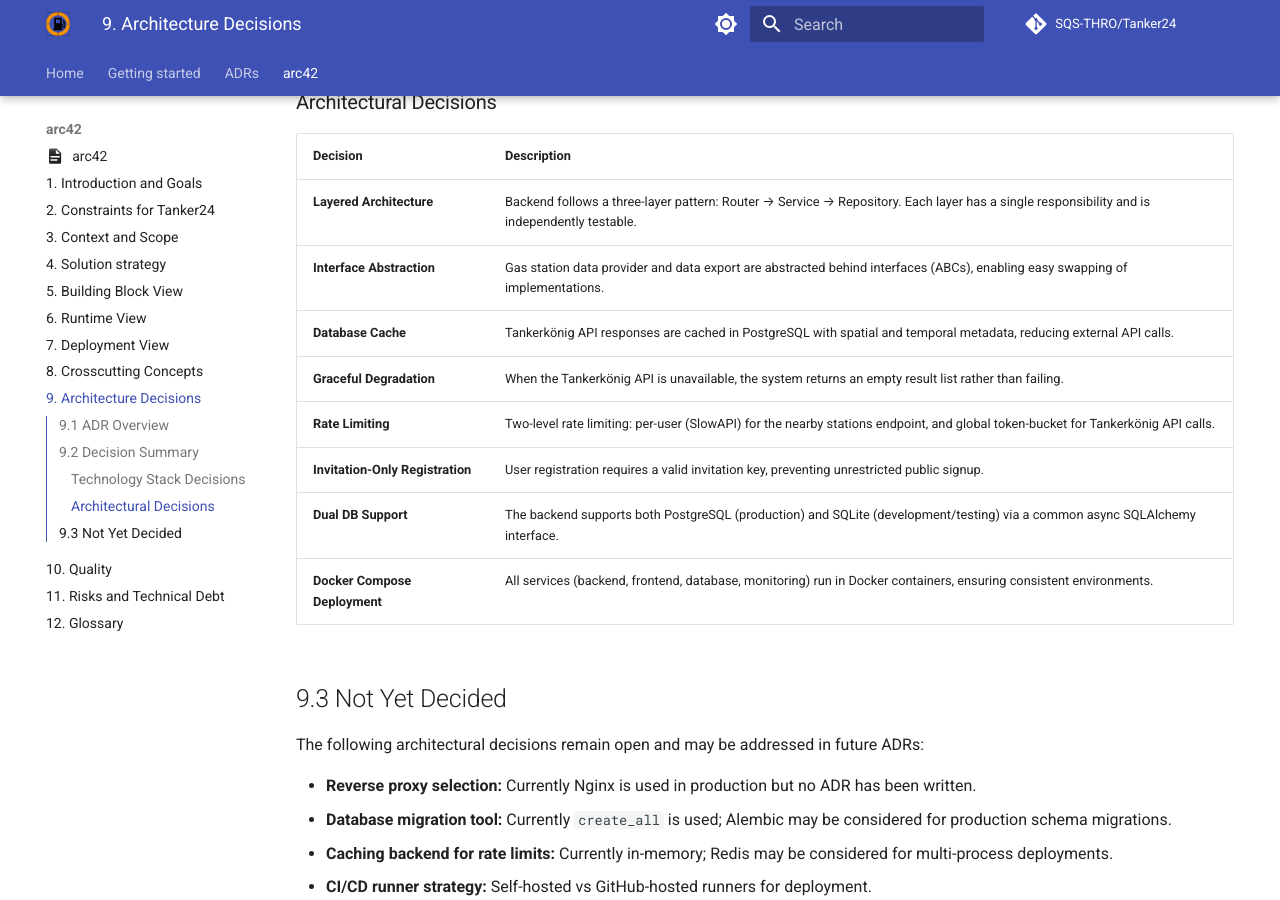
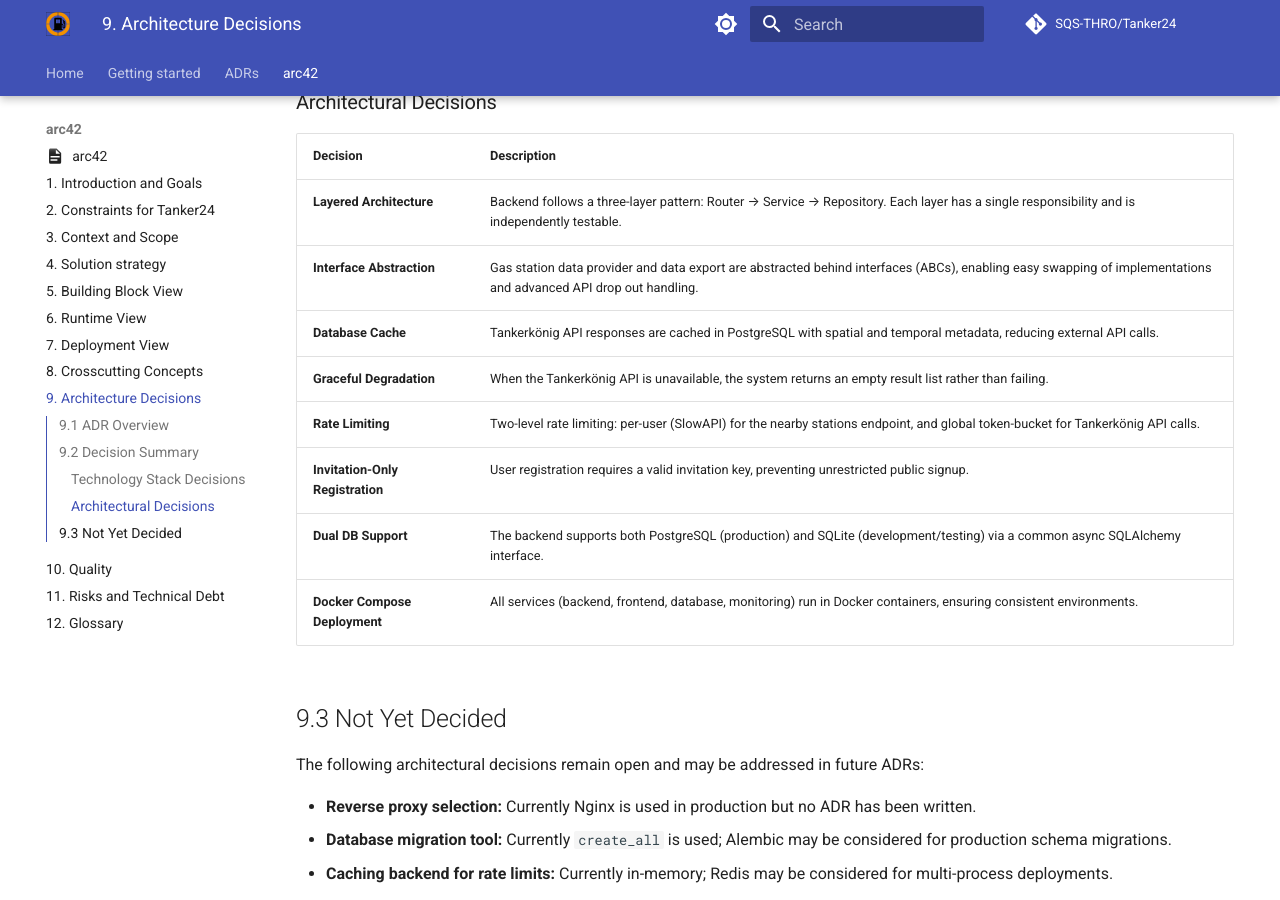
Before and after one commit to SQS-THRO/Tanker24, an MkDocs documentation site: the page built from docs/arc42/09_architecture_decisions.md, in a window 1280 px wide and 900 px high, scrolled down 1325 px. Built offline with MkDocs 1.6.1 and Material for MkDocs 9.7.7, drawn with Linux system fonts in a browser that asks for light colours; comment, search, counter and statistics services are not loaded.

Commit message:
#192 improving the arc42 documentation with more background

```diff
--- a/docs/arc42/09_architecture_decisions.md
+++ b/docs/arc42/09_architecture_decisions.md
@@ -36,7 +36,7 @@
 | Decision | Description |
 |---|---|
 | **Layered Architecture** | Backend follows a three-layer pattern: Router → Service → Repository. Each layer has a single responsibility and is independently testable. |
-| **Interface Abstraction** | Gas station data provider and data export are abstracted behind interfaces (ABCs), enabling easy swapping of implementations. |
+| **Interface Abstraction** | Gas station data provider and data export are abstracted behind interfaces (ABCs), enabling easy swapping of implementations and advanced API drop out handling. |
 | **Database Cache** | Tankerkönig API responses are cached in PostgreSQL with spatial and temporal metadata, reducing external API calls. |
 | **Graceful Degradation** | When the Tankerkönig API is unavailable, the system returns an empty result list rather than failing. |
 | **Rate Limiting** | Two-level rate limiting: per-user (SlowAPI) for the nearby stations endpoint, and global token-bucket for Tankerkönig API calls. |
```
Also changed, not shown: docs/arc42/03_context_scope.md (+2 -2 lines), docs/arc42/05_building_block_view.md (+10 -2 lines), docs/arc42/10_quality.md (+1 -1 lines).
